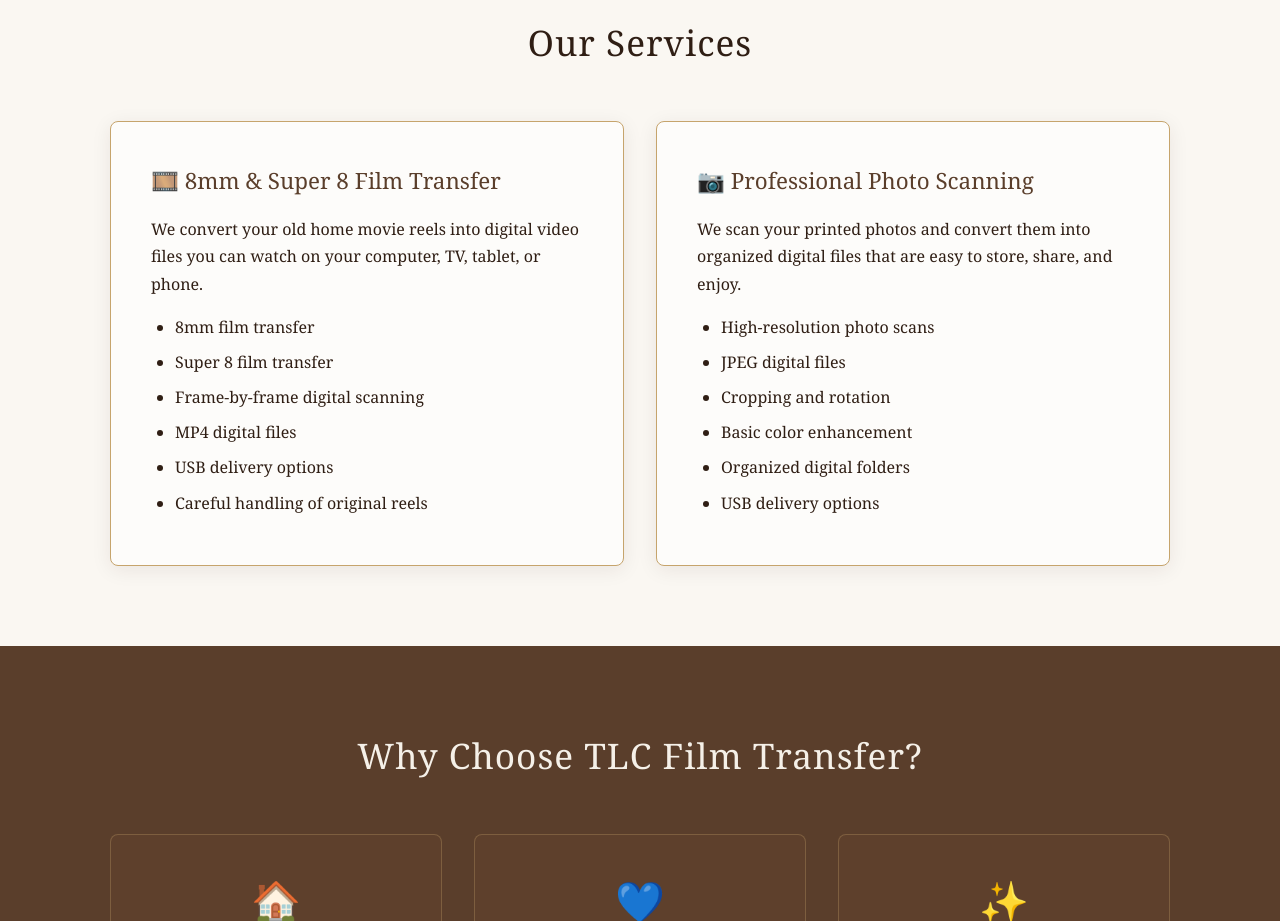
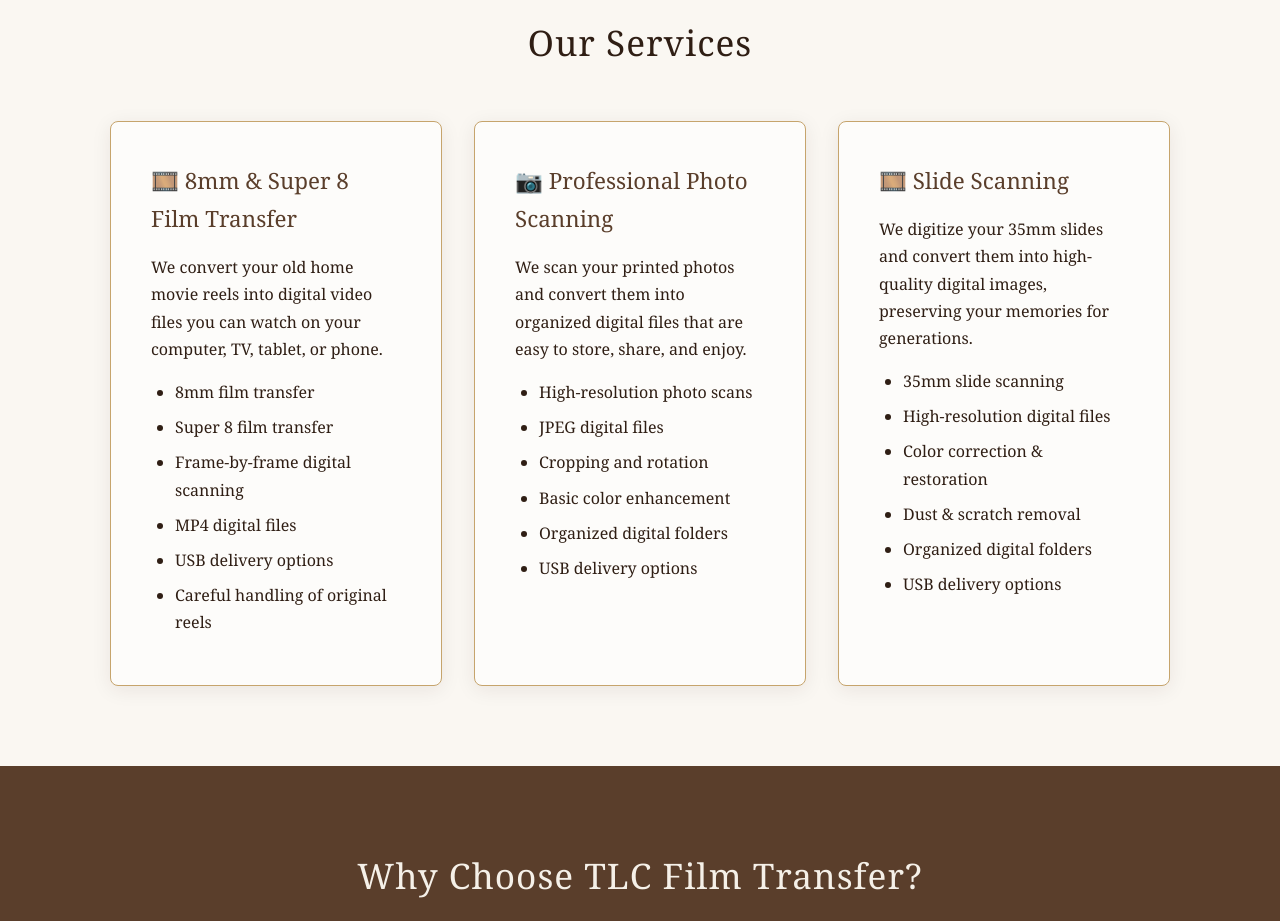
Before and after one commit to Tlc14git/tlc-film-transfer, a plain HTML site: page index.html in a window 1280 px wide. Shown: the part 3280-4201 px from the top of the page. Drawn offline with Linux system fonts and the light colour scheme.

Commit message:
Add Slide Scanning service box to Services section

```diff
--- a/index.html
+++ b/index.html
@@ -570,6 +570,18 @@
                         <li>USB delivery options</li>
                     </ul>
                 </div>
+                <div class="service-card">
+                    <h3>🎞️ Slide Scanning</h3>
+                    <p>We digitize your 35mm slides and convert them into high-quality digital images, preserving your memories for generations.</p>
+                    <ul>
+                        <li>35mm slide scanning</li>
+                        <li>High-resolution digital files</li>
+                        <li>Color correction & restoration</li>
+                        <li>Dust & scratch removal</li>
+                        <li>Organized digital folders</li>
+                        <li>USB delivery options</li>
+                    </ul>
+                </div>
             </div>
         </div>
     </section>
```
